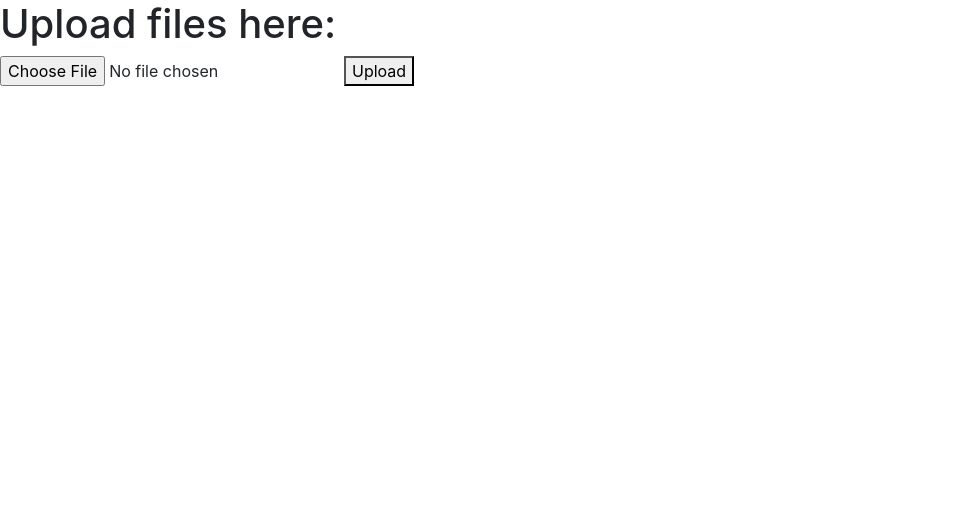
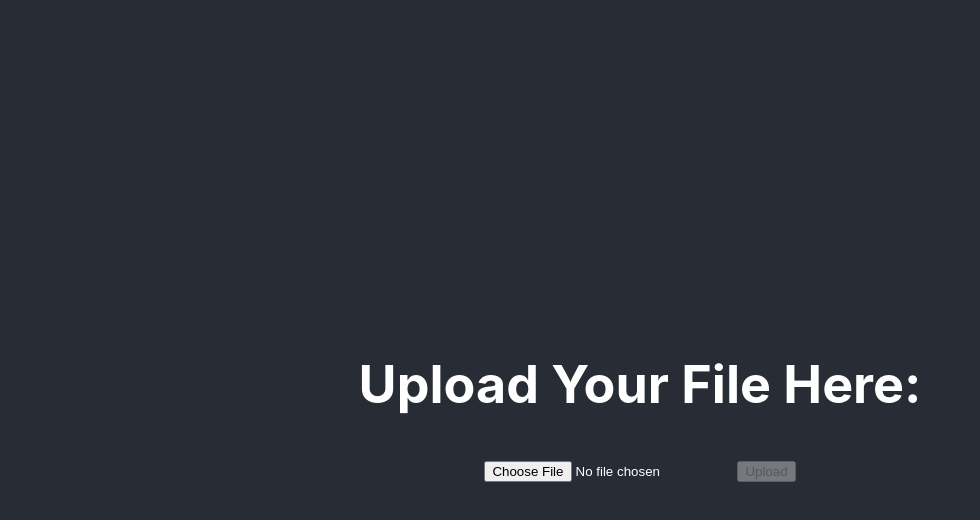
Before and after one commit to storm1486/Piece-Holder, a React (Create React App) app: page / in a window 1280 px wide. Shown: the top 520 px of the page, without its empty margins (0-980 px from the left). Built offline with nearby package versions, Linux system fonts and the light colour scheme.

Commit message:
Created File Upload and Switched to TypeScript

```diff
--- a/package.json
+++ b/package.json
@@ -6,6 +6,7 @@
     "@testing-library/jest-dom": "^5.17.0",
     "@testing-library/react": "^13.4.0",
     "@testing-library/user-event": "^13.5.0",
+    "axios": "^0.24.0",
     "bootstrap": "^5.3.1",
     "react": "^18.2.0",
     "react-dom": "^18.2.0",
@@ -35,5 +36,8 @@
       "last 1 firefox version",
       "last 1 safari version"
     ]
+  },
+  "devDependencies": {
+    "typescript": "^5.1.6"
   }
 }
--- a/src/App.js
+++ /dev/null
@@ -1,38 +0,0 @@
-import "./App.css";
-import React, { useState } from "react";
-
-function App() {
-  const [file, setFile] = useState();
-
-  function handleChange(event) {
-    setFile(event.target.files[0]);
-  }
-
-  function handleSubmit(event) {
-    event.preventDefault();
-    const url = "http://localhost:3000/uploadFile";
-    const formData = new FormData();
-    formData.append("file", file);
-    formData.append("fileName", file.name);
-    const config = {
-      headers: {
-        "content-type": "multipart/form-data",
-      },
-    };
-    axios.post(url, formData, config).then((response) => {
-      console.log(response.data);
-    });
-  }
-
-  return (
-    <div className="Upload">
-      <form onChange={handleSubmit}>
-        <h1>Upload files here:</h1>
-        <input type="file" onChange={handleChange} />
-        <button type="submit"> Upload </button>
-      </form>
-    </div>
-  );
-}
-
-export default App;
--- /dev/null
+++ b/src/App.tsx
@@ -0,0 +1,17 @@
+import React from "react";
+import "./App.css";
+import FileUpload from "./FileUpload";
+
+
+function App() {
+  return (
+    <div className="App">
+      <header className="App-header">
+        <h1>Upload Your File Here:</h1>
+        <FileUpload />
+      </header>
+    </div>
+  );
+}
+
+export default App;
--- /dev/null
+++ b/src/FileUpload.tsx
@@ -0,0 +1,36 @@
+import React, { useState } from "react";
+
+const FileUpload: React.FC = () => {
+  const [selectedFile, setSelectedFile] = useState<File | null>(null);
+
+  const handleFileChange = (event: React.ChangeEvent<HTMLInputElement>) => {
+    const file = event.target.files && event.target.files[0];
+    if (file) {
+      setSelectedFile(file);
+    }
+  };
+
+  const handleUpload = () => {
+    if (selectedFile) {
+      const formData = new FormData();
+      formData.append("file", selectedFile);
+
+      // You can send the formData to your backend for further processing
+      // For example, you might use fetch or a library like axios
+
+      // Clear the selected file after upload
+      setSelectedFile(null);
+    }
+  };
+
+  return (
+    <div>
+      <input type="file" onChange={handleFileChange} />
+      <button onClick={handleUpload} disabled={!selectedFile}>
+        Upload
+      </button>
+    </div>
+  );
+};
+
+export default FileUpload;
--- a/src/index.tsx
+++ b/src/index.tsx
@@ -1,15 +1,14 @@
 import React from "react";
-import ReactDOM from "react-dom/client";
+import ReactDOM from "react-dom";
+import "./index.css";
 import App from "./App";
-import "bootstrap/dist/css/bootstrap.css";
-import "./index.css";
+import reportWebVitals from "./reportWebVitals";
 
-ReactDOM.createRoot(document.getElementById("root") as HTMLElement).render(
+ReactDOM.render(
   <React.StrictMode>
     <App />
-  </React.StrictMode>
+  </React.StrictMode>,
+  document.getElementById("root")
 );
 
-// If you want to start measuring performance in your app, pass a function
-// to log results (for example: reportWebVitals(console.log))
-// or send to an analytics endpoint. Learn more: https://bit.ly/CRA-vitals
+reportWebVitals(console.log);
--- a/src/reportWebVitals.js
+++ b/src/reportWebVitals.tsx
@@ -1,4 +1,6 @@
-const reportWebVitals = onPerfEntry => {
+import { ReportHandler } from 'web-vitals';
+
+const reportWebVitals = (onPerfEntry: ReportHandler) => {
   if (onPerfEntry && onPerfEntry instanceof Function) {
     import('web-vitals').then(({ getCLS, getFID, getFCP, getLCP, getTTFB }) => {
       getCLS(onPerfEntry);
```
Also changed, not shown: tsconfig.json (added, +21 -0 lines), tsconfig.node.json (added, +9 -0 lines), 1 other file (tests, documents, lock files or other folders).
